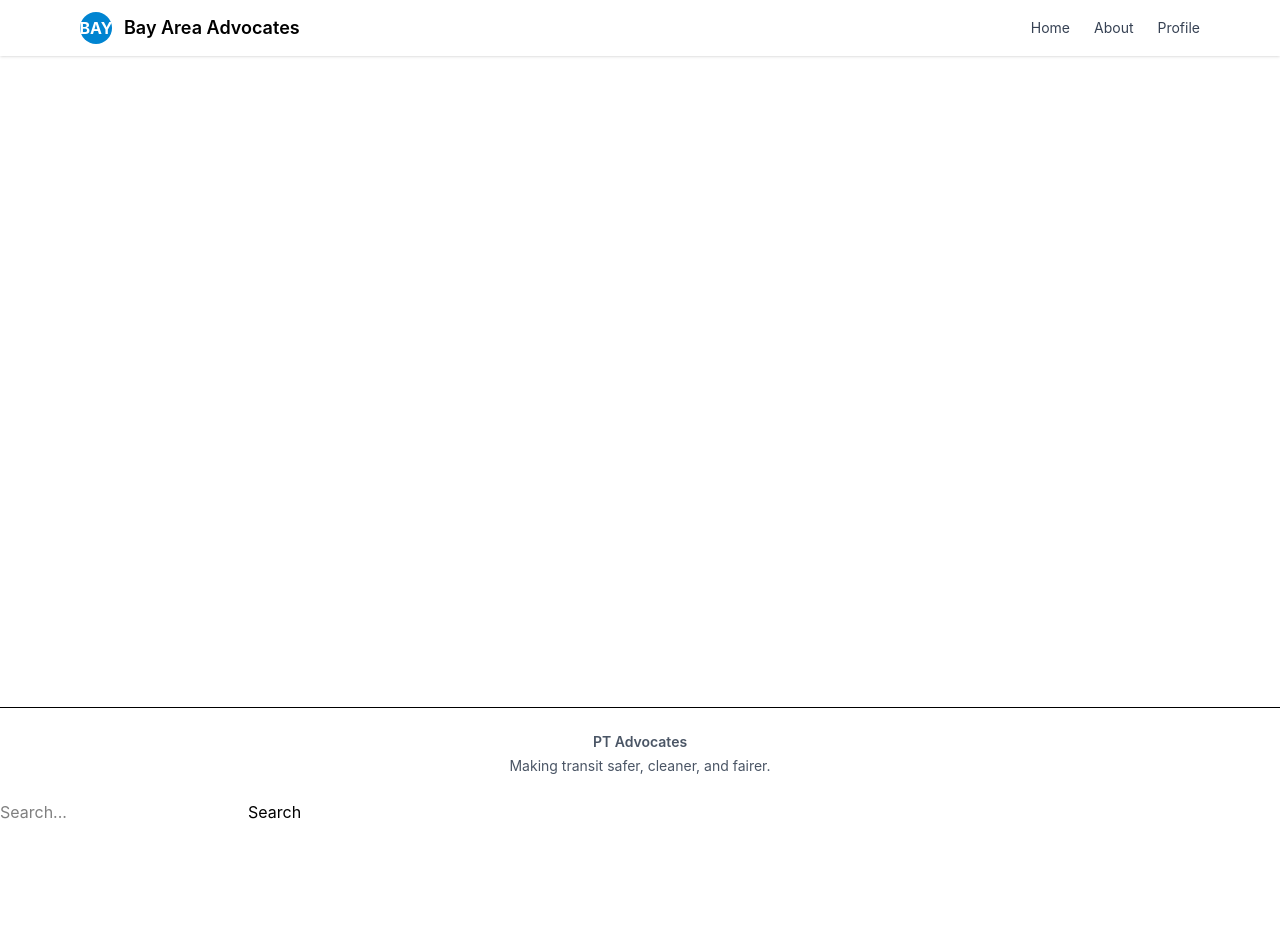
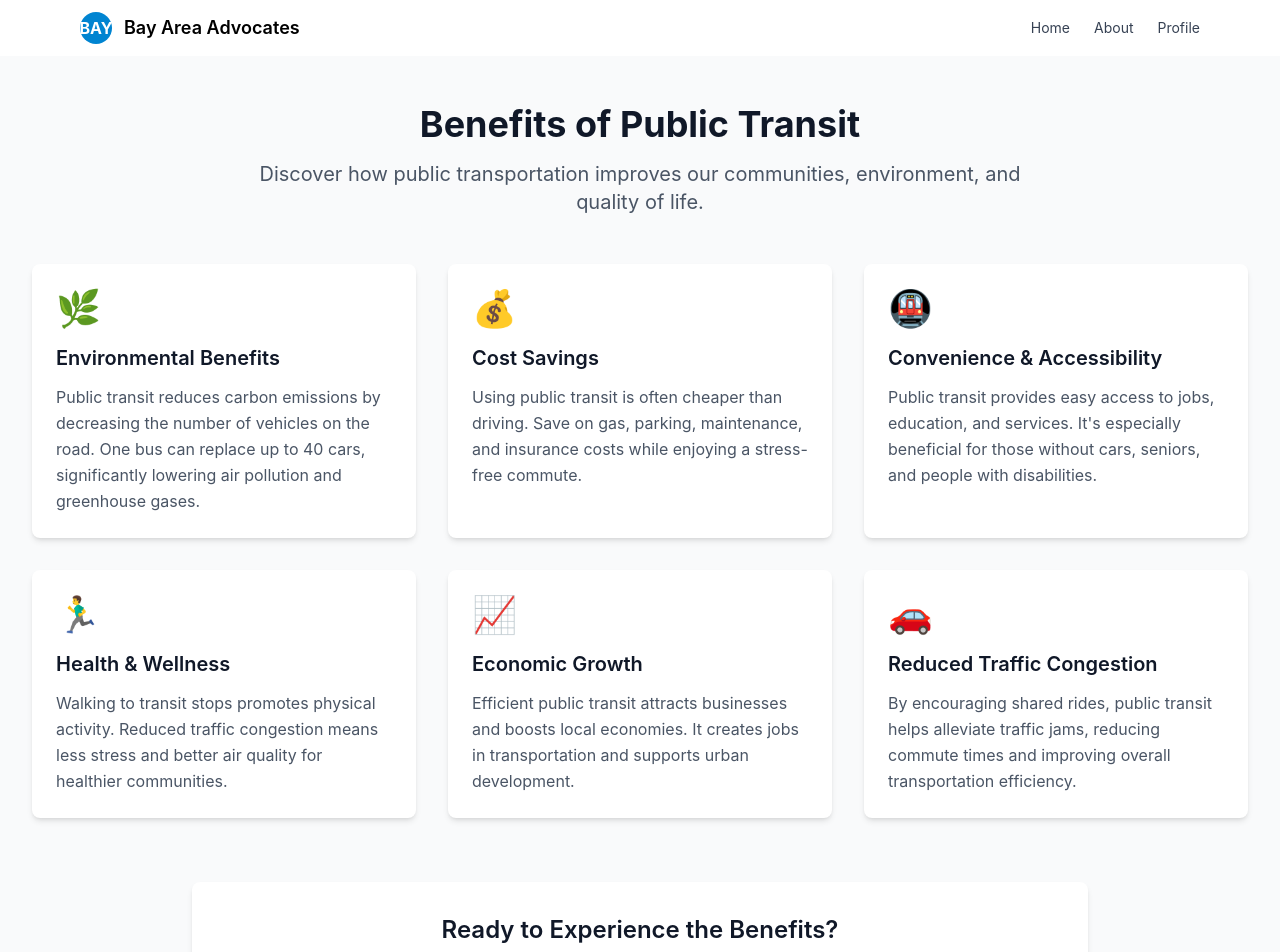
Before and after one commit to nilefr/finalprojectnile, a React (Vite) app in the folder finalprojectnile/: page /info in a window 1280 px wide. Shown: the top 952 px of the page. Before the commit the page ends 824 px from the top, so only its background shows below. Built offline with nearby package versions, Linux system fonts and the light colour scheme.

Commit message:
information page created

```diff
--- a/finalprojectnile/src/App.jsx
+++ b/finalprojectnile/src/App.jsx
@@ -3,6 +3,7 @@ import { BrowserRouter, Routes, Route } from "react-router-dom";
 import Home from "./pages/Home";
 import About from "./pages/About";
 import Profile from "./pages/Profile";
+import Info from "./pages/Info";
 import NavBar from "./components/NavBar.jsx";
 import Footer from "./components/Footer.jsx";
 import Search from "./components/Search.jsx";
@@ -21,6 +22,7 @@ function App() {
             <Route path="/" element={<Home />} />
             <Route path="/about" element={<About />} />
             <Route path="/profile" element={<Profile />} />
+            <Route path="/info" element={<Info />} />
           </Routes>
         </main>
 
--- /dev/null
+++ b/finalprojectnile/src/components/InfoCard.jsx
@@ -0,0 +1,17 @@
+// import React from 'react';
+
+const InfoCard = ({ title, description, icon }) => {
+  return (
+    <div className="bg-white rounded-lg shadow-md p-6 hover:shadow-lg transition-shadow duration-300">
+      <div className="text-4xl mb-4">{icon}</div>
+      <h3 className="text-xl font-semibold text-gray-900 mb-3">
+        {title}
+      </h3>
+      <p className="text-gray-600 leading-relaxed">
+        {description}
+      </p>
+    </div>
+  );
+};
+
+export default InfoCard;
--- a/finalprojectnile/src/pages/About.jsx
+++ b/finalprojectnile/src/pages/About.jsx
@@ -7,8 +7,8 @@ function About() {
    <Carousel
       images={[
         "https://i.ytimg.com/vi/RJy_AL-zzTQ/maxresdefault.jpg",
-        "https://cdn.mos.cms.futurecdn.net/2a9e7b1c8c5f0e3b4d9f8a1b2c3d4e5.jpg",
-        "https://www.nasa.gov/sites/default/files/thumbnails/image/potw2046a.jpg"
+        "https://www.sfmta.com/files/teaser-images/2024/01/210125_4th_bridge_01.jpg",
+        "https://i0.wp.com/newspack-berkeleyside-cityside.s3.amazonaws.com/wp-content/uploads/2021/06/IMG_5715-2.jpg?resize=1200%2C900&ssl=1"
       ]}
       caption="Current Bay Area Transit"
     />
--- /dev/null
+++ b/finalprojectnile/src/pages/Info.jsx
@@ -0,0 +1,79 @@
+import React from 'react';
+import InfoCard from '../components/InfoCard';
+
+const Info = () => {
+  const benefits = [
+    {
+      title: "Environmental Benefits",
+      description: "Public transit reduces carbon emissions by decreasing the number of vehicles on the road. One bus can replace up to 40 cars, significantly lowering air pollution and greenhouse gases.",
+      icon: "🌿"
+    },
+    {
+      title: "Cost Savings",
+      description: "Using public transit is often cheaper than driving. Save on gas, parking, maintenance, and insurance costs while enjoying a stress-free commute.",
+      icon: "💰"
+    },
+    {
+      title: "Convenience & Accessibility",
+      description: "Public transit provides easy access to jobs, education, and services. It's especially beneficial for those without cars, seniors, and people with disabilities.",
+      icon: "🚇"
+    },
+    {
+      title: "Health & Wellness",
+      description: "Walking to transit stops promotes physical activity. Reduced traffic congestion means less stress and better air quality for healthier communities.",
+      icon: "🏃‍♂️"
+    },
+    {
+      title: "Economic Growth",
+      description: "Efficient public transit attracts businesses and boosts local economies. It creates jobs in transportation and supports urban development.",
+      icon: "📈"
+    },
+    {
+      title: "Reduced Traffic Congestion",
+      description: "By encouraging shared rides, public transit helps alleviate traffic jams, reducing commute times and improving overall transportation efficiency.",
+      icon: "🚗"
+    }
+  ];
+
+  return (
+    <div className="min-h-screen bg-gray-50 py-12 px-4 sm:px-6 lg:px-8">
+      <div className="max-w-7xl mx-auto">
+        <div className="text-center mb-12">
+          <h1 className="text-4xl font-bold text-gray-900 mb-4">
+            Benefits of Public Transit
+          </h1>
+          <p className="text-xl text-gray-600 max-w-3xl mx-auto">
+            Discover how public transportation improves our communities, environment, and quality of life.
+          </p>
+        </div>
+
+        <div className="grid grid-cols-1 md:grid-cols-2 lg:grid-cols-3 gap-8">
+          {benefits.map((benefit, index) => (
+            <InfoCard
+              key={index}
+              title={benefit.title}
+              description={benefit.description}
+              icon={benefit.icon}
+            />
+          ))}
+        </div>
+
+        <div className="mt-16 text-center">
+          <div className="bg-white rounded-lg shadow-md p-8 max-w-4xl mx-auto">
+            <h2 className="text-2xl font-semibold text-gray-900 mb-4">
+              Ready to Experience the Benefits?
+            </h2>
+            <p className="text-gray-600 mb-6">
+              Join millions who choose public transit for a better tomorrow. Check local schedules and start your journey today.
+            </p>
+            <button className="bg-blue-600 hover:bg-blue-700 text-white font-medium py-3 px-6 rounded-lg transition duration-200">
+              Find Transit Options
+            </button>
+          </div>
+        </div>
+      </div>
+    </div>
+  );
+};
+
+export default Info;
```
